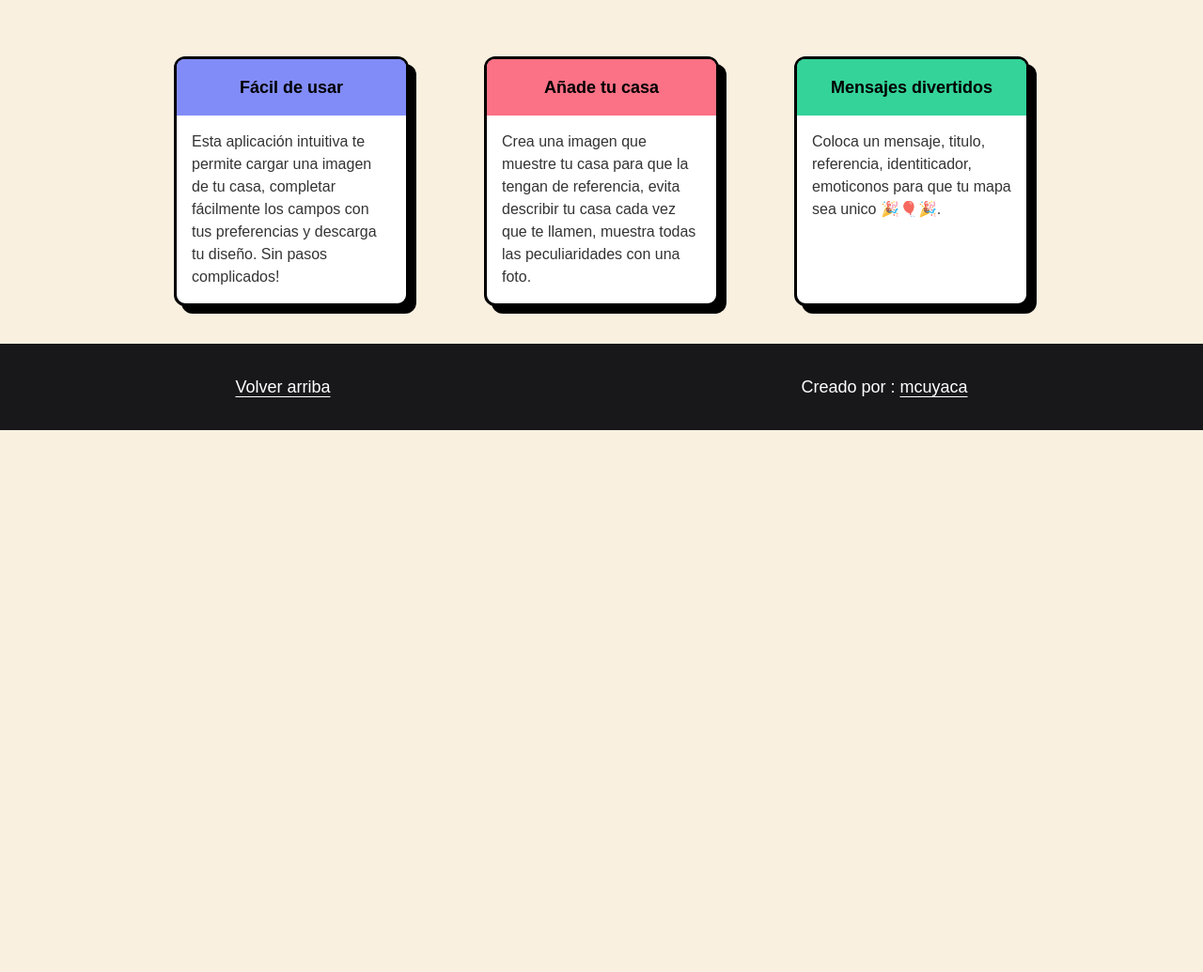
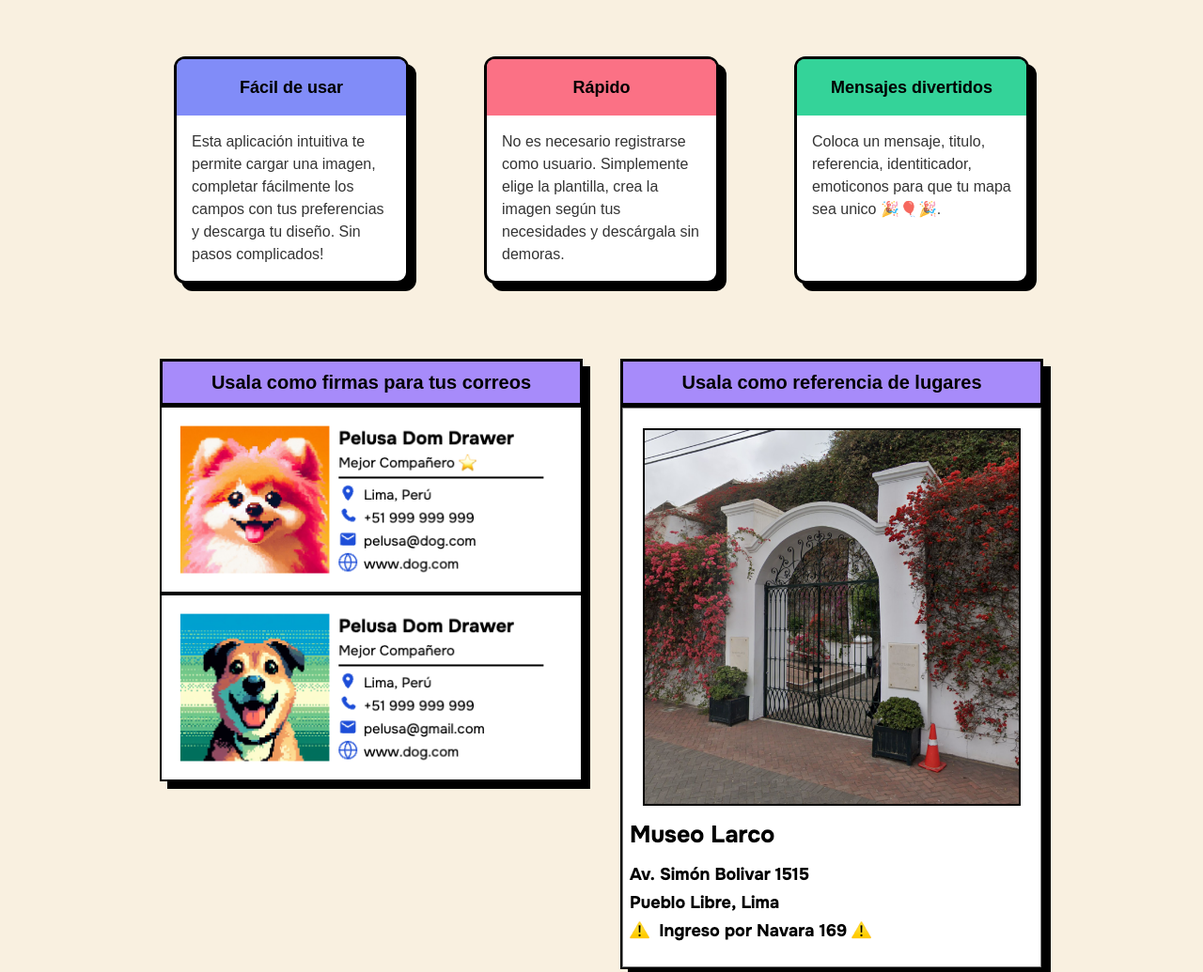
Before and after one commit to mcuyaca/DoggyDomDrawer, an Astro site: page / in a window 1280 px wide. Shown: the part 640-1675 px from the top of the page at 94% size. Before the commit the page ends 1098 px from the top, so only its background shows below. Built offline with nearby package versions, Linux system fonts and the light colour scheme; Astro itself is replaced by a stand-in of ours.

Commit message:
add new section example

```diff
--- /dev/null
+++ b/src/components/Examples.astro
@@ -0,0 +1,40 @@
+---
+import { Image } from "astro:assets";
+import example1 from "../images/example1.jpg";
+import example3 from "../images/example3.jpg";
+import example5 from "../images/example5.jpg";
+---
+
+<section class="mx-auto flex flex-col gap-10 md:flex-row md:justify-center">
+  <div>
+    <h2
+      class="w-[450px] border-[3px] border-black bg-violet-400 py-2 text-center text-xl font-bold shadow-[8px_8px_0px_rgba(0,0,0,1)]"
+    >
+      Usala como firmas para tus correos
+    </h2>
+
+    <Image
+      class="h-[200px] w-[450px] border-2 border-solid border-black shadow-[8px_8px_0px_rgba(0,0,0,1)]"
+      src={example3}
+      alt="Firma de correo"
+    />
+    <Image
+      class="h-[200px] w-[450px] border-2 border-solid border-black shadow-[8px_8px_0px_rgba(0,0,0,1)]"
+      src={example5}
+      alt="Firma de correo"
+    />
+  </div>
+  <div>
+    <h2
+      class="w-[450px] border-[3px] border-black bg-violet-400 py-2 text-center text-xl font-bold shadow-[8px_8px_0px_rgba(0,0,0,1)]"
+    >
+      Usala como referencia de lugares
+    </h2>
+
+    <Image
+      class="h-[600px] w-[450px] border-black shadow-[8px_8px_0px_rgba(0,0,0,1)]"
+      src={example1}
+      alt="Referencia de Museo Larco"
+    />
+  </div>
+</section>
--- a/src/components/Features.astro
+++ b/src/components/Features.astro
@@ -16,9 +16,9 @@
           Fácil de usar
         </h4>
         <p class="p-4 opacity-80">
-          Esta aplicación intuitiva te permite cargar una imagen de tu casa,
-          completar fácilmente los campos con tus preferencias y descarga tu
-          diseño. Sin pasos complicados!
+          Esta aplicación intuitiva te permite cargar una imagen, completar
+          fácilmente los campos con tus preferencias y descarga tu diseño. Sin
+          pasos complicados!
         </p>
       </div>
     </li>
@@ -31,12 +31,12 @@
         <h4
           class="flex w-full justify-center rounded-t-lg border-black bg-rose-400 py-4 text-lg font-bold"
         >
-          Añade tu casa
+          Rápido
         </h4>
         <p class="p-4 opacity-80">
-          Crea una imagen que muestre tu casa para que la tengan de referencia,
-          evita describir tu casa cada vez que te llamen, muestra todas las
-          peculiaridades con una foto.
+          No es necesario registrarse como usuario. Simplemente elige la
+          plantilla, crea la imagen según tus necesidades y descárgala sin
+          demoras.
         </p>
       </div>
     </li>
--- a/src/pages/index.astro
+++ b/src/pages/index.astro
@@ -5,6 +5,7 @@ import Navbar from "../components/Navbar.astro";
 import Hero from "../components/Hero.astro";
 import Features from "../components/Features.astro";
 import Footer from "../components/Footer.astro";
+import Examples from "../components/Examples.astro";
 ---
 
 <Layout title="DoggyDomDrawer">
@@ -12,6 +13,7 @@ import Footer from "../components/Footer.astro";
   <main class="flex flex-col gap-20 px-10">
     <Hero />
     <Features />
+    <Examples />
   </main>
   <Footer />
 </Layout>
```
Also changed, not shown: src/images/example5.jpg (added).
